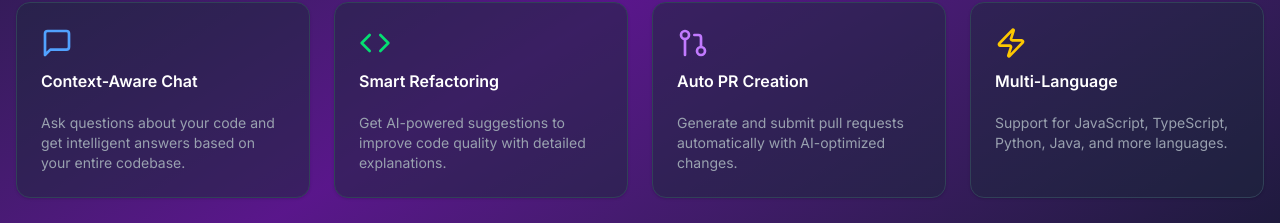
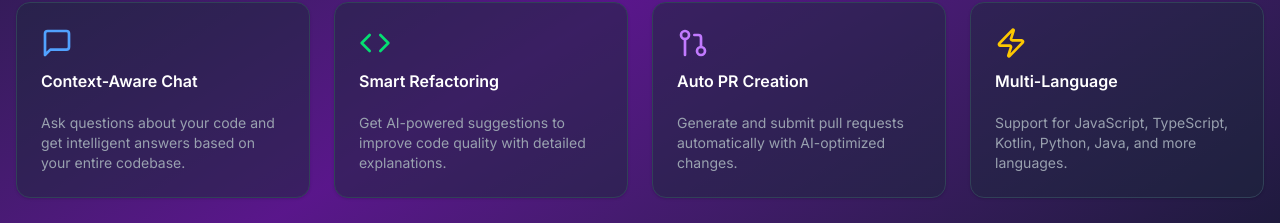
Before and after one commit to MenaceHecker/PullPal, a Next.js app: page / in a window 1280 px wide. Shown: the part 410-633 px from the top of the page. Built offline with nearby package versions, Linux system fonts and the light colour scheme; no server answers.

Commit message:
Added desc

```diff
--- a/src/app/page.tsx
+++ b/src/app/page.tsx
@@ -50,7 +50,7 @@ export default function Home() {
           <FeatureCard
             icon={<Zap className="h-8 w-8 text-yellow-400" />}
             title="Multi-Language"
-            description="Support for JavaScript, TypeScript, Python, Java, and more languages."
+            description="Support for JavaScript, TypeScript, Kotlin, Python, Java, and more languages."
           />
         </div>
       </div>
```
